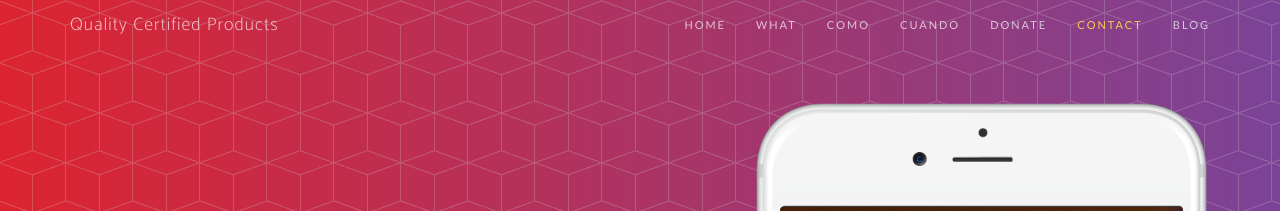
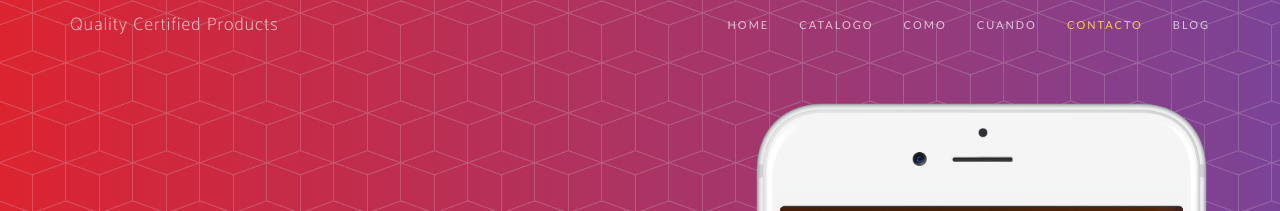
Before and after one commit to PlazaQC/QC_Products, a Jekyll site: the page built from funds.html, in a window 1280 px wide. Shown: the top 211 px of the page. Built offline with Jekyll 4.4.1, drawn with Linux system fonts in a browser that asks for light colours; nearby versions of some CDN libraries; some web fonts are replaced.

Commit message:
Update nav-funds.html

```diff
--- a/_includes/nav-funds.html
+++ b/_includes/nav-funds.html
@@ -15,7 +15,7 @@
                   <a href="/">Home</a>
               </li>
                 <li>
-                    <a class="page-scroll" href="#download">What</a>
+                    <a class="page-scroll" href="#download">Catalogo</a>
                 </li>
                 <li>
                     <a class="page-scroll" href="#why">Como</a>
@@ -23,11 +23,9 @@
                 <li>
                     <a class="page-scroll" href="#features">Cuando</a>
                 </li>
+
                 <li>
-                    <a class="page-scroll" href="#donate">Donate</a>
-                </li>
-                <li>
-                    <a class="page-scroll" href="#contact">Contact</a>
+                    <a class="page-scroll" href="#contact">Contacto</a>
                 </li>
                 <li>
                     <a href="/blog/">Blog</a>
```
